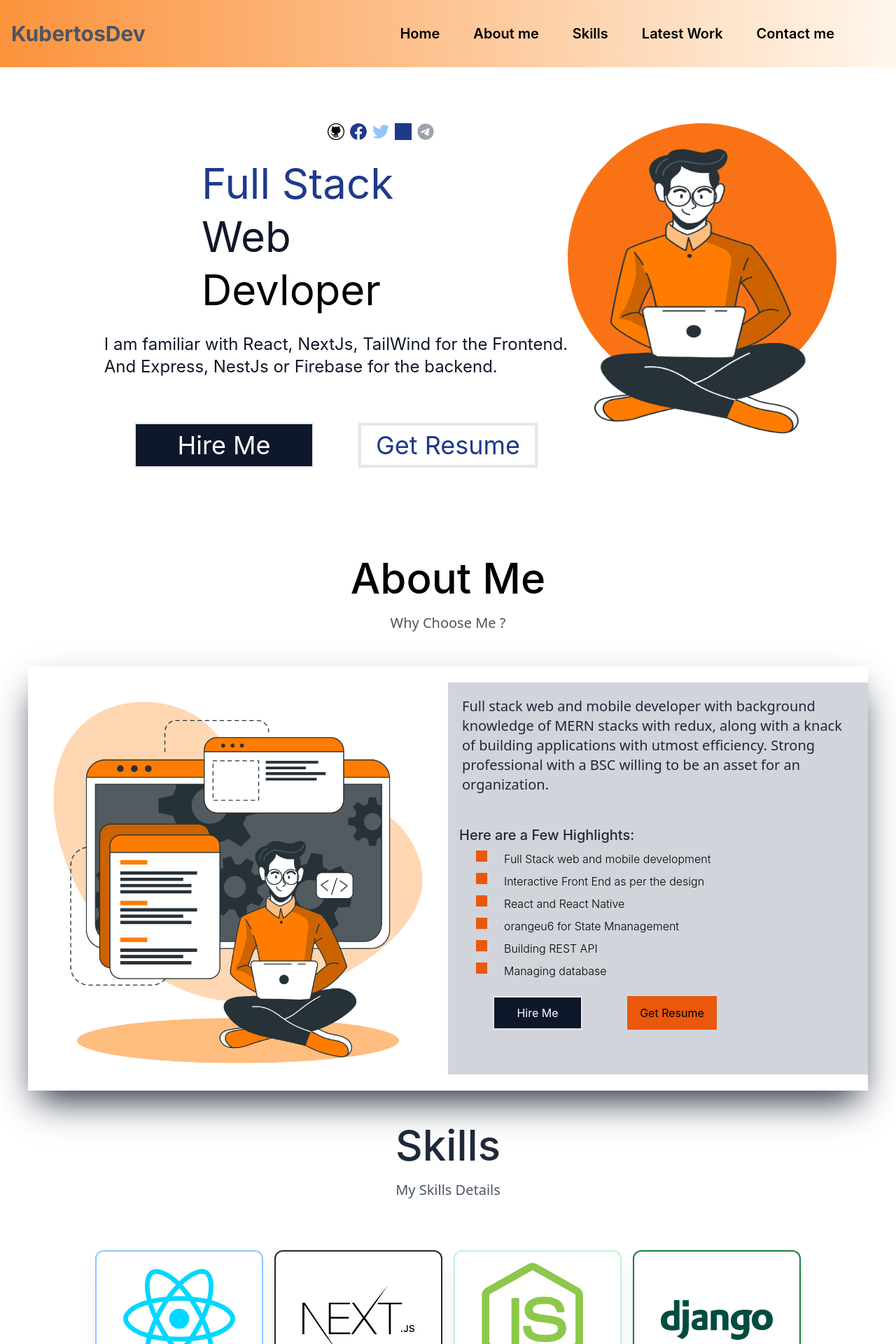
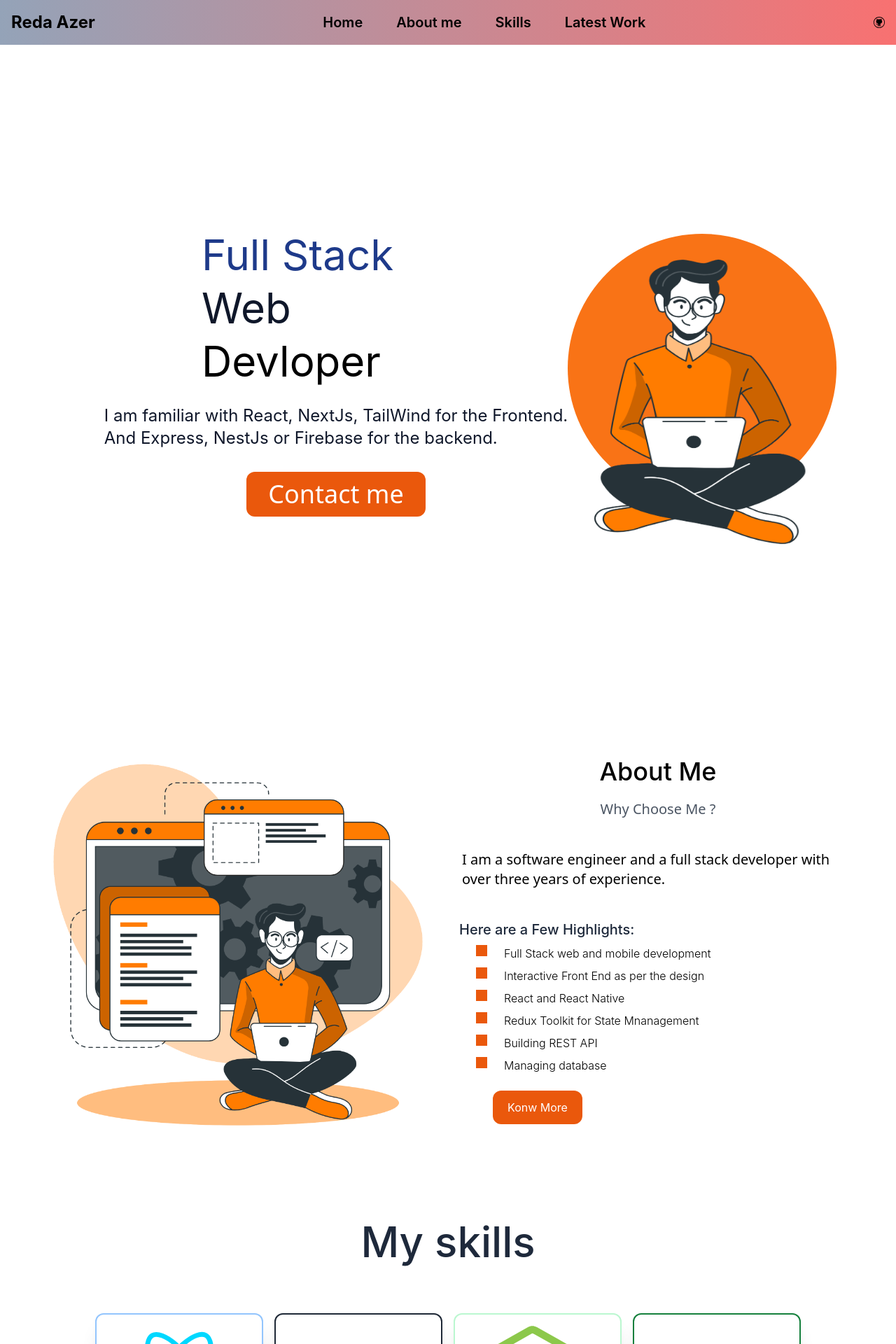
Before and after one commit to DzForApp/Next_Portfolio, a Next.js app: page / in a window 1280 px wide. Shown: the top 1920 px of the page at 70% size. Built offline with nearby package versions, Linux system fonts and the light colour scheme.

Commit message:
nav and section update, design style

```diff
--- a/src/components/layout/Main.js
+++ b/src/components/layout/Main.js
@@ -2,7 +2,7 @@ import React from 'react'
 
 const Main = ({children}) => {
   return (
-      <main className=' mx-auto  lg:px-0 lg:py-4 px-4 mt-16'>
+      <main className=' mx-auto  lg:px-0 lg:py-4 px-4 mt-32 '>
             {children}
       </main>
 
--- a/src/components/layout/TopBar.js
+++ b/src/components/layout/TopBar.js
@@ -1,36 +1,44 @@
 import React, { useState } from 'react'
+import LinkedIcond from '../icons/LinkedIcon'
+import GitIcon from '../icons/GitIcon'
+ import MySocialLinks from '../util/MySocialLinks'
 
 
-const sections = ['Home', 'About me', 'Skills', 'Latest Work', 'Contact me']
-const MenuIcon = ({ menuOpen }) => {
+
+const sections = ['Home', 'About me', 'Skills', 'Latest Work']
+const MenuIcon = ({ menuOpen }) => (
   <svg xmlns="http://www.w3.org/2000/svg" className={`transition duration-200 ease-linear h-8 w-8 ${menuOpen ? 'transform rotate-90' : ''}`} viewBox="0 0 20 20" fill="currentColor">
     <path fillRule="evenodd" d="M3 7a1 1 0 011-1h12a1 1 0 110 2H4a1 1 0 01-1-1zM3 13a1 1 0 011-1h12a1 1 0 110 2H4a1 1 0 01-1-1z" clipRule="evenodd" />
   </svg>
-}
+);
 
 export default function TopBar () {
 
-  const [menuOpen, sestMenuOpen] = useState(true)
+  const [menuOpen, setMenuOpen] = useState(true)
   const navLinks = sections.map(
     section => <a key={section} href={`#${section.replace(' ', '_')}`}
       className='text-dark text-xl  no-underline space-x-4 mx-6 font-semibold hover:text-gray-600'
-      onClick={() => sestMenuOpen(!menuOpen)}
+      onClick={() => setMenuOpen(!menuOpen)}
     >{section}</a>
 
   )
 
 
   return (
-    <nav className="flex mx-auto px-4 py-8 w-full h-24 bg-gradient-to-r from-orange-400 to-orange-50 items-center  justify-between">
+    <nav className="fixed top-0 z-0 flex px-4 w-full h-16 bg-gradient-to-r from-slate-400 to-red-400 items-center justify-between ">
       <div className="flex space-x-2">
-        <p className='text-3xl text-gray-600 font-bold hover:text-gray-900'><a href='#Home'>
-          KubertosDev</a>
+        <p className='text-2xl  text-dark left-0 font-bold hover:text-gray-900'><a href='#Home'>
+           Reda Azer</a>
           </p>
       </div>
-      <nav className='flex flex-row  mr-12'>
+      <nav className='flex flex-row  justify-center'>
         {navLinks}
       </nav>
-
+      <button type='button' aria-label='Toggle mobile menu' onClick={() => setMenuOpen(!menuOpen)}
+        className="rounded md:hidden focus:outline-none focus:ring-green-800 focus:ring-opacity-50">
+         <MenuIcon menuOpen={menuOpen} />
+         </button>
+         <MySocialLinks />
     </nav>
 
   )
--- a/src/components/sections/About.js
+++ b/src/components/sections/About.js
@@ -7,27 +7,29 @@ import Devloper from '/public/devloper.png'
 
 function About() {
   return (
-    <section id='About_me'>
-      <div className=" flex flex-col items-center ">
-        <span className=" text-6xl font-medium text-blx-900">About Me</span>
+    <section id='About_me' className='justify-center flex flex-col h-screen'>
+
+
+
+      <div className="flex my-8  justify-center">
+        <div className="w-7rem flex items-center pl-0">
+          <div className=" w-1/2 ml-0 h-full   flex-shrink-0 self-center ">
+             <Image  src={Devloper} alt="" />
+          </div>
+
+          <div className=" w-7rem flex flex-col space-y-6   self-center ">
+          <div className=" flex flex-col items-center ">
+        <span className=" text-4xl font-medium text-blx-900">About Me</span>
         <span className=" text-xl text-gray-600 font-sans text-center mt-5">
           Why Choose Me ?
         </span>
 
       </div >
-
-
-      <div className="flex my-12   relative justify-center">
-        <div className="w-7rem h-146 shadow-2xl shadow-slate-800 flex items-center pl-0">
-          <div className=" w-1/2 ml-0 h-full bg-transparent  flex-shrink-0 self-center ">
-             <Image  src={Devloper} alt="" />
-          </div>
-
-          <div className=" w-7rem h-3rem bg-gray-300 flex flex-col space-y-6   self-center ">
-            <span className=" text-xl font-sans text-slate-800 font-normal p-5">
-              Full stack web and mobile developer with background knowledge of MERN stacks with redux,
-              along with a knack of building applications with utmost efficiency.
-              Strong professional with a BSC willing to be an asset for an organization.</span>
+            <span className=" text-xl font-sans  font-normal p-5">
+            <p className="text-gray">
+                I am a software engineer and a full stack developer with over three years of experience.
+              </p>
+             </span>
             <div className='pl-4'>
               <span className=" text-xl font-medium text-slate-800">
                 Here are a Few Highlights:
@@ -44,7 +46,7 @@ function About() {
                   <span> React and React Native</span>
                 </li>
                 <li className='flex gap-6'> <ItemEnum className='w-4 h-4 bg-orange-600' />
-                  <span> orangeu6 for State Mnanagement</span>
+                  <span> Redux Toolkit for State Mnanagement</span>
                 </li>
                 <li className='flex gap-6'> <ItemEnum className='w-4 h-4 bg-orange-600' />
                   <span> Building REST API</span></li>
@@ -53,8 +55,8 @@ function About() {
               </ul>
             </div>
             <div className='flex space-x-16 pl-16 '>
-              <ButtonHire className="h-12 w-32 bg-slate-900 text-white border-2 rounded-4xl" />
-              <ButtonResume className="h-12 w-32 bg-orange-600 rounded-4xl " />
+
+              <button className="h-12 w-32 bg-orange-600 text-white rounded-xl ">Konw More</button >
             </div>
           </div>
 
--- a/src/components/sections/Intro.js
+++ b/src/components/sections/Intro.js
@@ -10,23 +10,17 @@ import GitIcon from '../icons/GitIcon'
 
 export default function Intro() {
     return (
-        <div className=' justify-items-center'>
+          <section id="Home" className="flex h-screen lg:flex-row lg:space-y-0 space-y-8 flex-col items-center justify-center pt-28 ">
 
 
-            <div className="relative flex-col items-center h-160  flex justify-center space-x-16 ">
+            <div className=" flex-col items-center h-160  flex justify-center space-x-16 ">
                 <div className='w-full '>
 
                 </div>
                 <div className='flex flex-row text-center '>
                     <div className='flex flex-col justify-center pb-0 items-center  h-full text-4xl  '>
-                        <div className='relative w-full space-y-8 text-center justify-items-center'>
-                            <div className='flex ml-32 space-x-2'>
-                                <GitIcon className='w-6 h-6 ' />
-                                <FaceIcon className='w-6 h-6 text-blue-900  bg-indigo-50 rounded-full fill-current' />
-                                <TwitIcon className='w-12 h-12' />
-                                <LinkedIcond className='w-6 h-6 text-blue-900 bg-blue-900   fill-current' />
-                                <TelegIcon className='w-6 h-6  fill-current ' />
-                            </div>
+                        <div className=' w-full space-y-8  text-center justify-items-center'>
+
                             <div className='flex flex-col text-left ml-0 space-y-4 w-96 text-6xl'>
                                 <p className='text-blue-900 '>Full Stack</p>
                                 <p className='text-slate-900' >Web</p>
@@ -35,14 +29,15 @@ export default function Intro() {
                             <div className='text-slate-900 text-2xl text-left'>
                                 <p>I am familiar with React, NextJs, TailWind for the Frontend. <br /> And Express, NestJs or Firebase for the backend.</p>
                             </div>
+                            <div className='flex space-x-16 mt-16 pb-32'>
+
+                            <button className="h-16 w-64 bg-orange-600 text-white  border-0 font-sans rounded-xl">Contact me</button>
                         </div>
-                        <div className='flex space-x-16 mt-16 pb-32'>
-                            <ButtonHire className="h-16 w-64 bg-slate-900 text-white  border-2 rounded-4xl" />
-                            <ButtonResume className="h-16 w-64 text-blue-900  border-4 hover:bg-gray-900 rounded-4xl " />
                         </div>
+
                     </div>
                     <div className='w-96 h-96 bg-orange-500 rounded-full'>
-                        <span className="">
+                        <span className='-flex '>
                             <Image src="/Me.png" alt="Vercel Logo" width={380} height={470} />
                         </span>
                     </div>
@@ -52,7 +47,7 @@ export default function Intro() {
 
             </div>
 
-        </div>
+        </section>
     )
 
 }
--- a/src/components/sections/Resume.js
+++ /dev/null
@@ -1,65 +0,0 @@
-import React, { useState } from 'react';
-import Me from '../../../public/Me.png'
-import Image from 'next/image'
-import Skill from '../content/Skill';
-import ReactIcon from '../icons/ReactIcon';
-import NodeIcon from '../icons/NodeIcon';
-import DjangoIcon from '../icons/DjangoIcon';
-import FireBaseIcon from '../icons/FirebaseIcon';
-import MongoDbIcon from '../icons/MongoDBIcon';
-import NextIcon from '../icons/NextIcon'
-
-function Resume() {
-
-
-  const [item, setItem] = useState(0)
-
-  const [SelectedItemIndex, setSelectedItemIndex] = useState(0)
-  const [offset, setCarouselOffsetStyle] = useState(0)
-
-  function itemActive() {
-    setItem(true)
-  }
-  const [menu, setMenu] = useState(false)
-
-
-  return (
-    <section id='Skills' className='justify-center flex flex-col'>
-      <div className=" flex flex-col items-center text-slate-800   ">
-        <span className=" text-6xl font-medium text-blx-900">Skills</span>
-        <span className=" text-xl text-gray-600 font-sans text-center mt-5">
-          My Skills Details
-        </span>
-
-      </div >
-      <div className="flex flex-wrap justify-center text-xs overflow-x-auto w-full px-4 py-16">
-      <Skill title="React" brief="I have three years of experience with React. I use it to build Frontend Web apps and i love it.."
-        className="border-2 border-blue-300">
-        <ReactIcon className="w-40 h-40" />
-      </Skill>
-      <Skill title="NextJS" brief="I have three years of experience with React. I use it to build Frontend Web apps and i love it.."
-        className="border-2 border-gray-800">
-        <NextIcon className="w-40 h-40" />
-      </Skill>
-      <Skill title="NodeJS Backend" brief="I have three years of experience with React. I use it to build Frontend Web apps and i love it.."
-        className="border-2 border-green-200">
-        <NodeIcon className="w-40 h-40" />
-      </Skill>
-      <Skill title="Django Backend" brief="I have three years of experience with React. I use it to build Frontend Web apps and i love it.."
-        className="border-2 border-green-700">
-        <DjangoIcon className="w-40 h-40" />
-      </Skill>
-      <Skill title="Firebase Backend" brief="I have three years of experience with React. I use it to build Frontend Web apps and i love it.."
-        className="border-2 border-yellow-400">
-        <FireBaseIcon className="w-40 h-40" />
-      </Skill>
-      <Skill title="MongoDB" brief="I have three years of experience with React. I use it to build Frontend Web apps and i love it.."
-        className="border-2 border-green-500">
-        <MongoDbIcon className="w-40 h-40" />
-      </Skill>
-      </div>
-    </section>
-  );
-}
-
-export default Resume;
--- a/src/components/sections/Skills.js
+++ b/src/components/sections/Skills.js
@@ -1,33 +1,61 @@
-import React, {useState} from 'react';
-import Wave from '../icons/Wave';
+import React, { useState } from 'react';
+import Skill from '../content/Skill';
+import ReactIcon from '../icons/ReactIcon';
+import NodeIcon from '../icons/NodeIcon';
+import DjangoIcon from '../icons/DjangoIcon';
+import FireBaseIcon from '../icons/FirebaseIcon';
+import MongoDbIcon from '../icons/MongoDBIcon';
+import NextIcon from '../icons/NextIcon'
 
-function Skills() {
+function Resume() {
+
+
+  const [item, setItem] = useState(0)
+
+  const [SelectedItemIndex, setSelectedItemIndex] = useState(0)
+  const [offset, setCarouselOffsetStyle] = useState(0)
+
+  function itemActive() {
+    setItem(true)
+  }
+  const [menu, setMenu] = useState(false)
 
 
   return (
-    <section id='Latest_Work'>
-      <div className=" flex flex-col items-center ">
-        <span className=" text-6xl font-medium text-blx-900">Latest Projects</span>
-        <span className=" text-xl text-gray-600 font-sans text-center mt-5">
-          My formal Bio Details
-        </span>
+    <section id='Skills' className='justify-center flex flex-col'>
+      <div className=" flex flex-col items-center text-slate-800   ">
+        <span className=" text-6xl font-medium text-blx-900">My skills</span>
+
 
       </div >
-
-
-      <div className="flex flex-col my-20   relative">
-        <div className="w-full h-64 bg-orange-400  flex items-center pl-0">
-
-
-
-        </div>
-        <div className=" w-full ml-0 h-1/4 flex flex-col space-y-0  flex-shrink-0 place-self-end ">
-             <Wave className=" bg-red-0" />
-
-          </div>
+      <div className="flex flex-wrap justify-center text-xs overflow-x-auto w-full px-4 py-16">
+      <Skill title="React" brief="I have three years of experience with React. I use it to build Frontend Web apps and i love it.."
+        className="border-2 border-blue-300">
+        <ReactIcon className="w-40 h-40" />
+      </Skill>
+      <Skill title="NextJS" brief="I have three years of experience with React. I use it to build Frontend Web apps and i love it.."
+        className="border-2 border-gray-800">
+        <NextIcon className="w-40 h-40" />
+      </Skill>
+      <Skill title="NodeJS Backend" brief="I have three years of experience with React. I use it to build Frontend Web apps and i love it.."
+        className="border-2 border-green-200">
+        <NodeIcon className="w-40 h-40" />
+      </Skill>
+      <Skill title="Django Backend" brief="I have three years of experience with React. I use it to build Frontend Web apps and i love it.."
+        className="border-2 border-green-700">
+        <DjangoIcon className="w-40 h-40" />
+      </Skill>
+      <Skill title="Firebase Backend" brief="I have three years of experience with React. I use it to build Frontend Web apps and i love it.."
+        className="border-2 border-yellow-400">
+        <FireBaseIcon className="w-40 h-40" />
+      </Skill>
+      <Skill title="MongoDB" brief="I have three years of experience with React. I use it to build Frontend Web apps and i love it.."
+        className="border-2 border-green-500">
+        <MongoDbIcon className="w-40 h-40" />
+      </Skill>
       </div>
     </section>
   );
 }
 
-export default Skills;
+export default Resume;
--- /dev/null
+++ b/src/components/sections/Works.js
@@ -0,0 +1,33 @@
+import React, {useState} from 'react';
+import Wave from '../icons/Wave';
+
+function Skills() {
+
+
+  return (
+    <section id='Latest_Work'>
+      <div className=" flex flex-col items-center ">
+        <span className=" text-6xl font-medium text-blx-900">Latest Work</span>
+        <span className=" text-xl text-gray-600 font-sans text-center mt-5">
+          My formal Bio Details
+        </span>
+
+      </div >
+
+
+      <div className="flex flex-col my-20   relative">
+        <div className="w-full h-64 bg-orange-400  flex items-center pl-0">
+
+
+
+        </div>
+        <div className=" w-full ml-0 h-1/4 flex flex-col space-y-0  flex-shrink-0 place-self-end ">
+             <Wave className=" bg-red-0" />
+
+          </div>
+      </div>
+    </section>
+  );
+}
+
+export default Skills;
--- /dev/null
+++ b/src/components/util/MySocialLinks.js
@@ -0,0 +1,15 @@
+import GitIcon from "../icons/GitIcon";
+import LinkedIcond from '../icons/LinkedIcon'
+
+
+const MySocialLinks =({ className}) => {
+    return (
+     <div className={"space-x-3 text-xs" + " " + className}>
+         <a href="https://github.com/dzforapp">
+         <GitIcon className="w-4 h-4" />
+         </a>
+     </div>
+    )
+}
+
+export default MySocialLinks
--- a/src/pages/index.js
+++ b/src/pages/index.js
@@ -3,9 +3,8 @@ import styles from '../../styles/Home.module.css'
 import TopBar from '../components/layout/TopBar'
 import Intro from '../components/sections/Intro'
 import About from '../components/sections/About'
-import Resume from '../components/sections/Resume'
+import Works from '../components/sections/Works'
 import Skills from '../components/sections/Skills'
-import ContactMe from '../components/sections/ContactMe'
 import Footer from '../components/layout/Footer'
 import Main from '../components/layout/Main'
 
@@ -24,11 +23,11 @@ export default function Home() {
       <Main className='w-full py-12'>
         <Intro />
         <About />
-        <div className='items-center'>
-          <Resume />
+        <div  >
+          <Skills />
         </div>
-        <Skills />
-        <ContactMe />
+        <Works />
+
 
       </Main>
 
```
